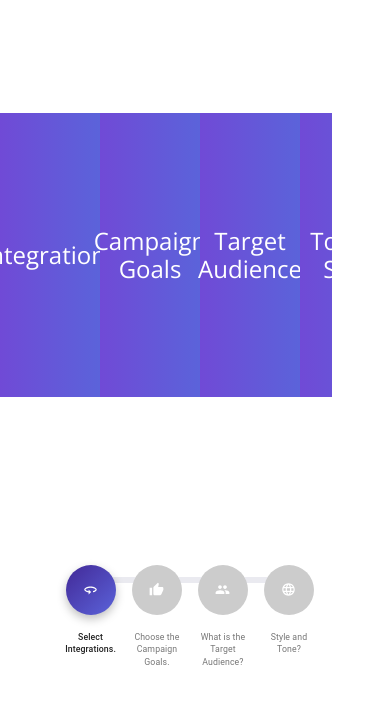
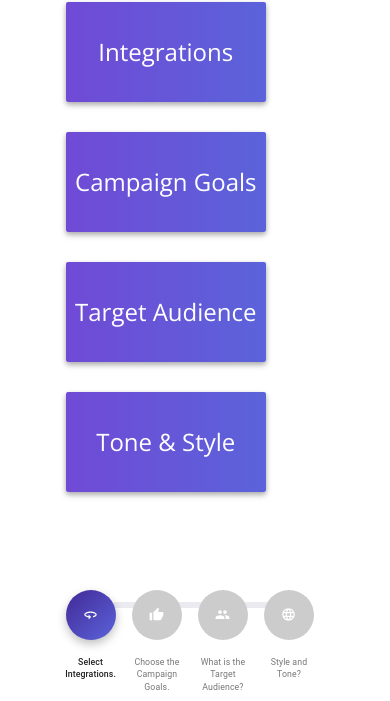
Before and after one commit to patrick-baker/SIID, a React app: page /#/createProject in a window 390 px wide. Shown: the part 143-844 px from the top of the page. Built offline with nearby package versions, Linux system fonts and the light colour scheme; no server answers.

Commit message:
project overview boxes fully responsive

```diff
--- a/src/sass/components/_project-box.scss
+++ b/src/sass/components/_project-box.scss
@@ -1,12 +1,35 @@
 .project-box {
-    height: 60%;
-    width: 12%;
+    margin: 15px;
     min-width: 100px;
     background-image: $gradient-purple;
     justify-content: center;
     text-align: center;
+    box-shadow: 0 2px 5px rgba(0,0,0,0.16), 0 3px 6px rgba(0,0,0,0.23);
+    transition: all 0.3s cubic-bezier(.25,.8,.25,1);
+    border-radius: 2px;
+
+    @media (max-width: 425px) {
+        width: 200px;
+        height: 100px;
+    }
+    @media (min-width: 426px) and (max-width: 850px) {
+        width: 250px;
+        height: 125px;
+    }
+    @media (min-width: 851px) and (max-width: 1150px) {
+        width: 150px;
+        height: 250px;
+    }
+    @media (min-width: 1151px) {
+        width: 180px;
+        height: 300px;
+    }
 
     p{
         color: white;
     }
 }
+
+  .project-box:hover {
+    box-shadow: 0 18px 32px rgba(163, 126, 126, 0.28), 0 10px 10px rgba(0,0,0,0.22);
+  }
--- a/src/sass/layout/_create-project.scss
+++ b/src/sass/layout/_create-project.scss
@@ -9,11 +9,12 @@
 }
 
 .project-metadata-page {
-    height: 80vh;
     width: 100%;
     text-align: center;
 }
 
 .overview-boxes {
     height: 70%;
+    flex-wrap: wrap;
+    margin: 50px 0 50px 0;
 }
```
